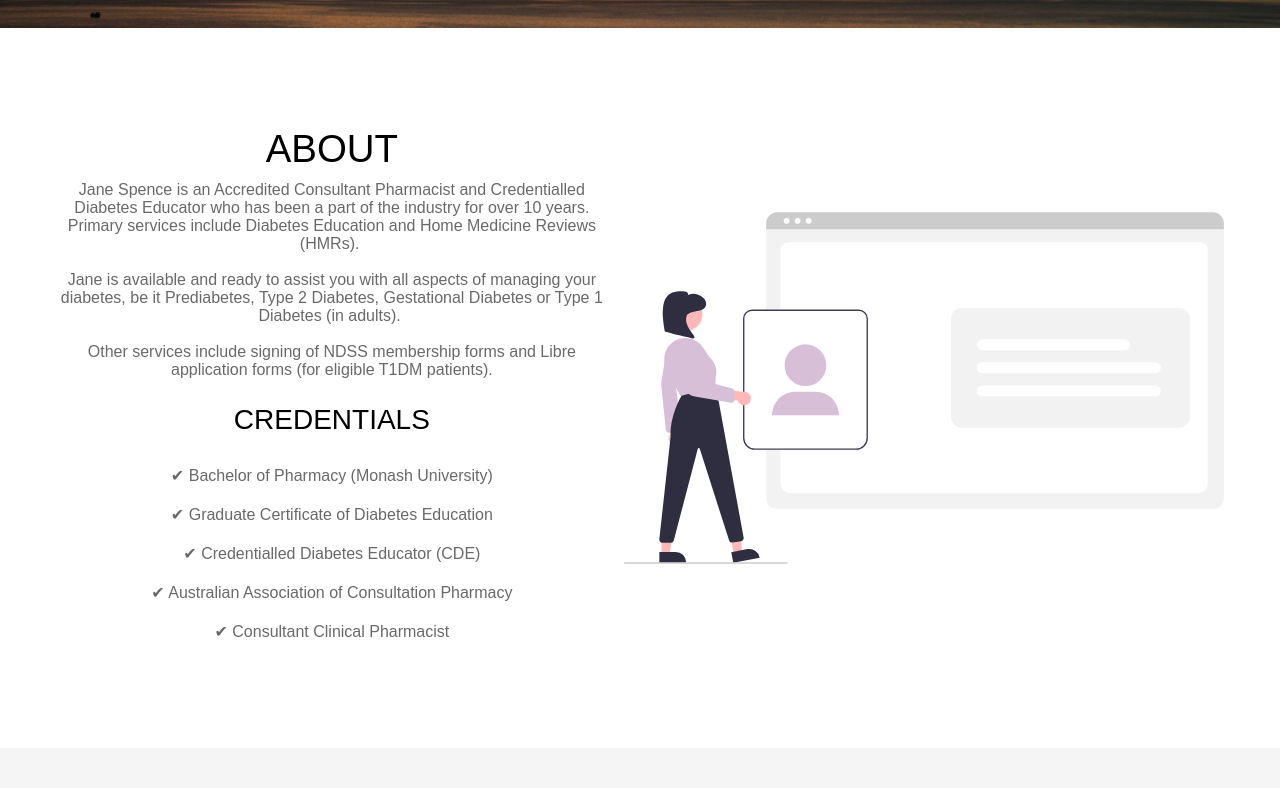
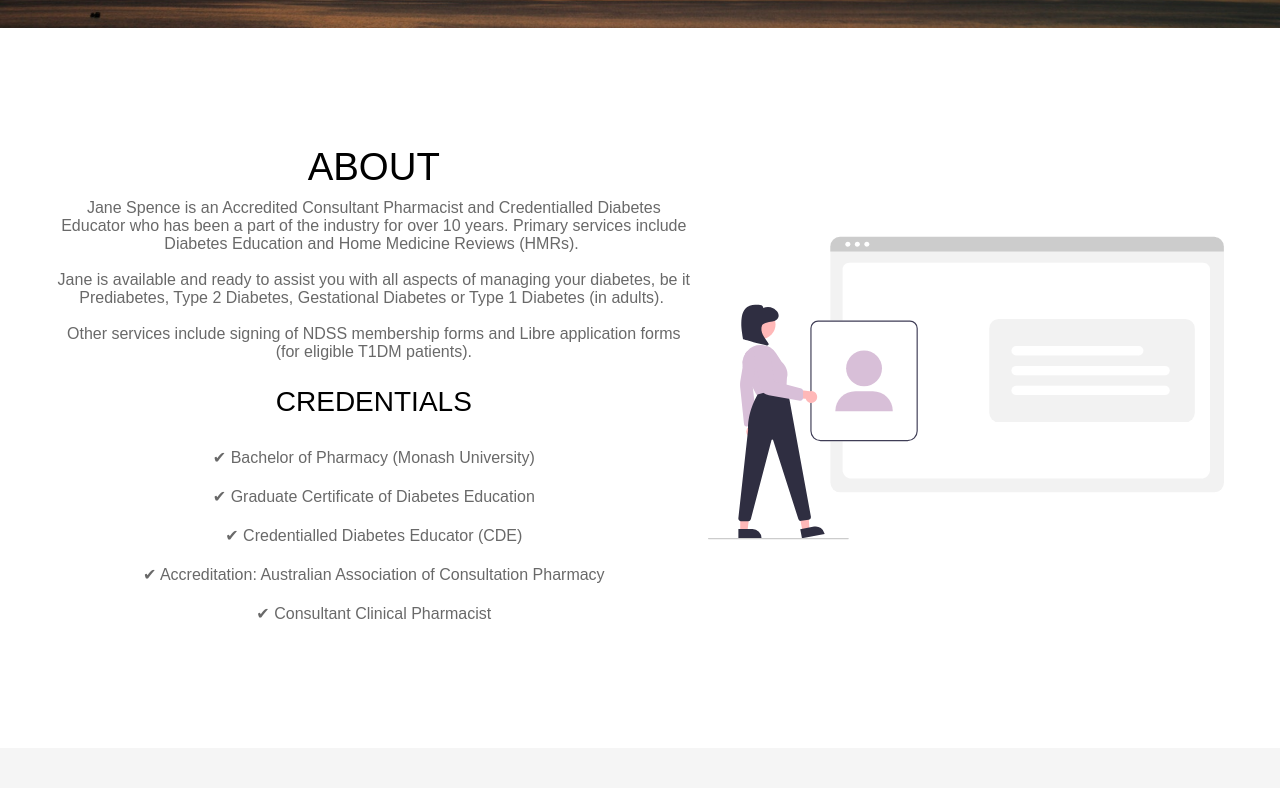
Before and after one commit to jackedwardbeard/01-Jane_Spence, a React (Create React App) app in the folder jane_spence/: page / in a window 1280 px wide. Shown: the part 772-1560 px from the top of the page. Built offline with nearby package versions, Linux system fonts and the light colour scheme.

Commit message:
Attempting to fix bug without cutting text length.

```diff
--- a/jane_spence/src/components/Information/InformationComponents.js
+++ b/jane_spence/src/components/Information/InformationComponents.js
@@ -55,8 +55,6 @@ export const Column1 = styled.div`
     justify-content: center;
     align-items: center;
     text-align: center;
-    width: 100%;
-    height: 100%;
     margin-left: 3vmin;
     margin-right:  -2vmin;
 
@@ -144,6 +142,8 @@ export const TextWrapper = styled.div`
     flex-direction: column;
     align-items: center;
     justify-content: center;
+    width: 100%;
+    outline: solid 2px orange;
 `
 
 export const ImgWrap = styled.div`
--- a/jane_spence/src/components/Information/pages.js
+++ b/jane_spence/src/components/Information/pages.js
@@ -17,7 +17,7 @@ export const About = {
     subbody: 'Bachelor of Pharmacy (Monash University)',
     subbody2: 'Graduate Certificate of Diabetes Education',
     subbody3: 'Credentialled Diabetes Educator (CDE)',
-    subbody4: 'Australian Association of Consultation Pharmacy',
+    subbody4: 'Accreditation: Australian Association of Consultation Pharmacy',
     subbody5: 'Consultant Clinical Pharmacist',
     img: about,
     imageLeft: true,
```
